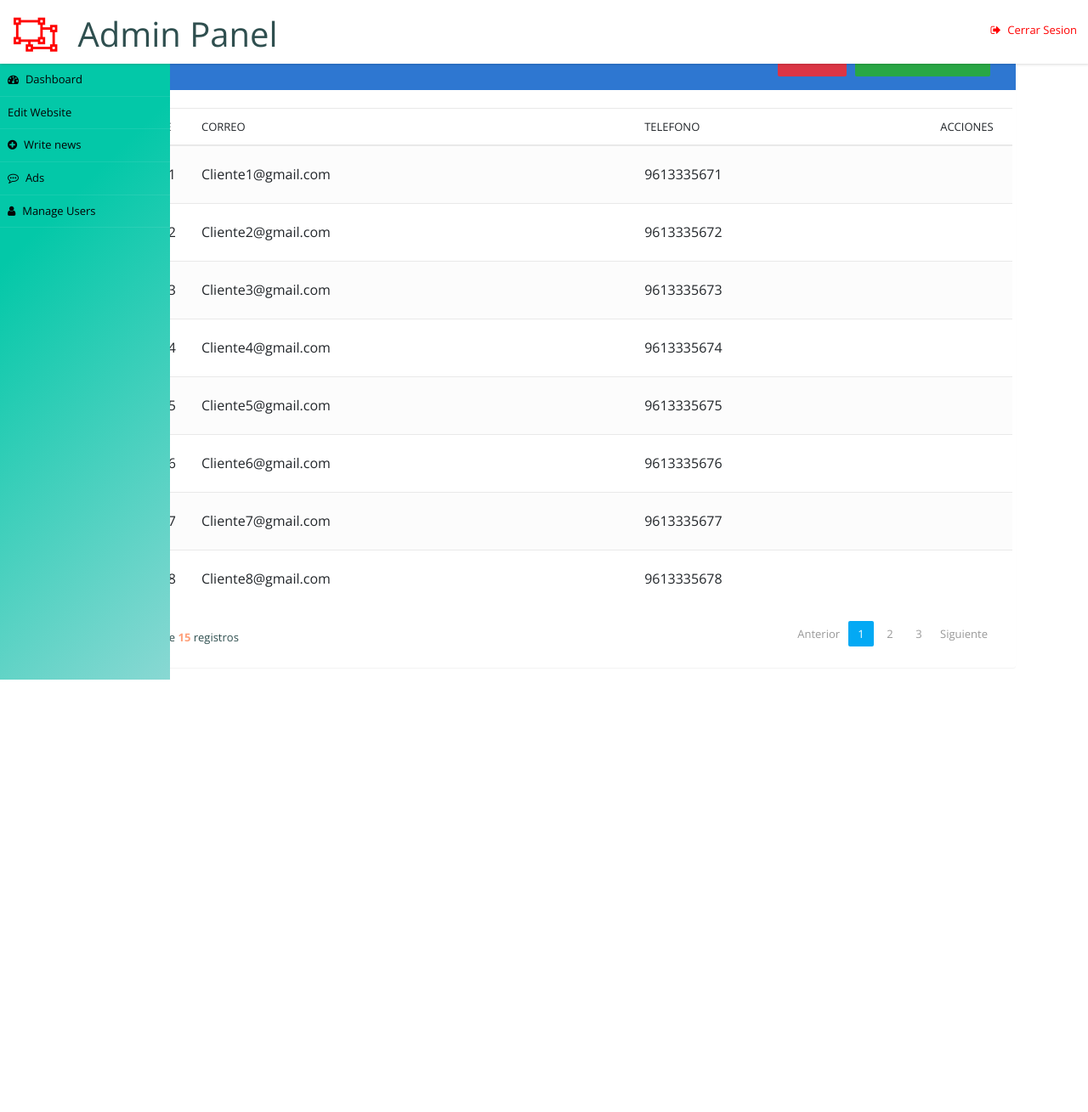
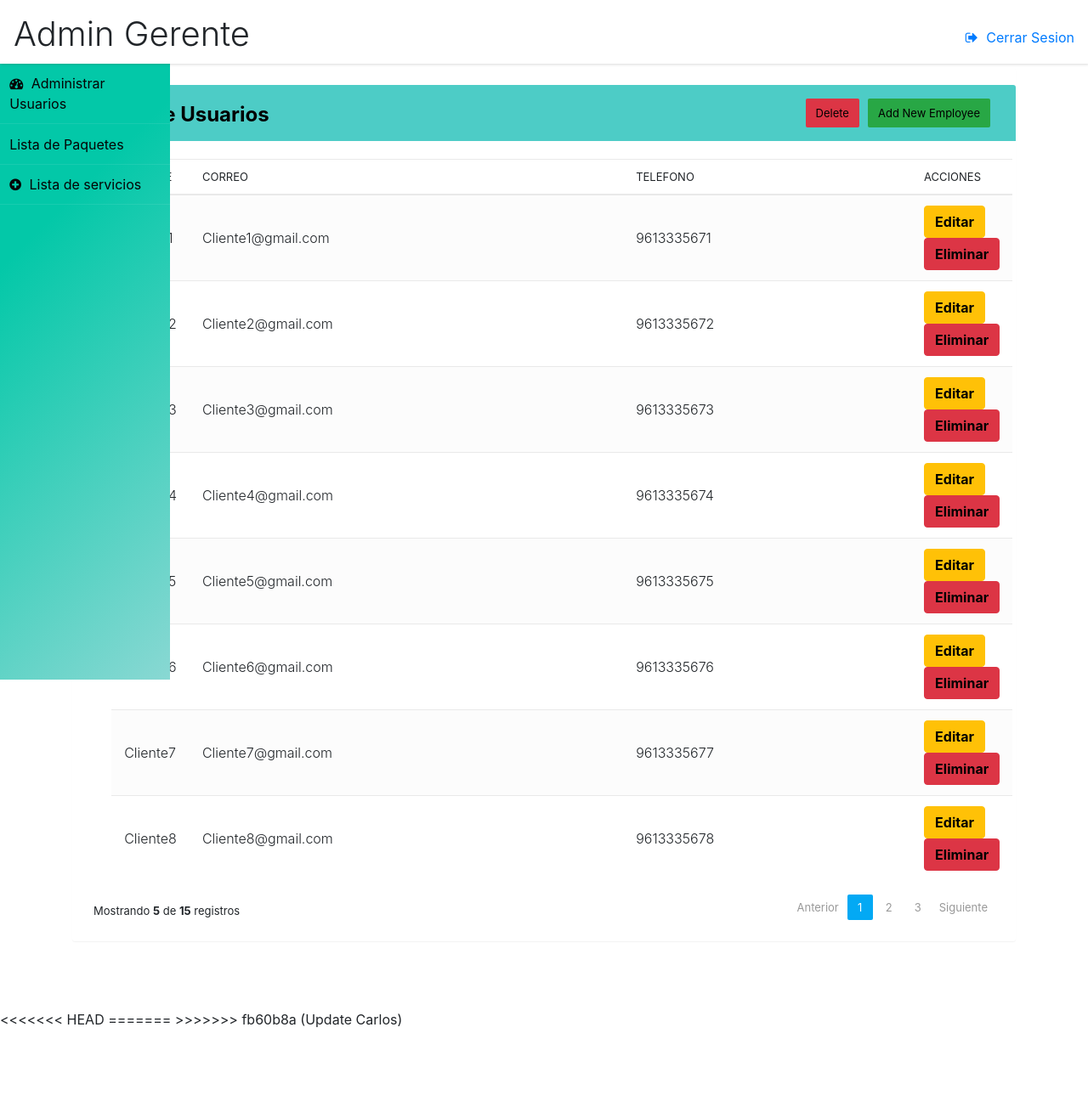
Before and after one commit to Meneses-11/Framework-ProyectoU2, a Laravel app: page /gerente/usuarios in a window 1280 px wide. Shown: the whole page at 85% size. Before the commit the page ends 800 px from the top, so only its background shows below. Run offline with Laravel 10, Linux system fonts and the light colour scheme; some libraries are stand-ins or nearby versions.

Commit message:
Update Carlos2

```diff
--- a/app/Http/Controllers/entradaController.php
+++ b/app/Http/Controllers/entradaController.php
@@ -10,8 +10,11 @@
     public function validar(Request $sol){
         $user = $sol->input('usuario');
         $pass = $sol->input('password');
+<<<<<<< HEAD
         //dump($user);
         //dump($pass);
+=======
+>>>>>>> fb60b8a (Update Carlos)
         if ($user=='cliente'&&$pass=='cliente') {
             # code...
             return view('/cliente/clntEvent');
--- a/public/css/styleBars.css
+++ b/public/css/styleBars.css
@@ -39,12 +39,7 @@
   font-weight: 300;
   padding: 1rem;
 }
-header[role="banner"] h1:before {
-  content: "\f248";
-  font-family: FontAwesome;
-  padding-right: 0.6em;
-  color: red;
-}
+
 header[role="banner"] .utilities {
   width: 100%;
   background: slategray;
@@ -175,10 +170,7 @@
 }
 
 /* typography */
-a {
-  text-decoration: none;
-  color: inherit;
-}
+
 
 h2,
 h3,
@@ -187,13 +179,7 @@
   margin: 0;
 }
 
-h2 {
-  color: #ff1a1a;
-}
 
-b {
-  color: lightsalmon;
-}
 
 .hint {
   color: lightslategray;
--- a/public/css/styletabla.css
+++ b/public/css/styletabla.css
@@ -1,22 +1,16 @@
-body {
-    color: #566787;
-    background: #f5f5f5;
-    font-family: 'Varela Round', sans-serif;
-    font-size: 13px;
-}
 .table-wrapper {
     background: #fff;
     padding: 20px 25px;
-    margin: 30px 0;
+    margin: 80px 0;
     border-radius: 3px;
     box-shadow: 0 1px 1px rgba(0,0,0,.05);
 }
 .table-title {
     padding-bottom: 15px;
-    background: #2e77d1;
-    color: #fff;
+    background-color: #4dccc6;
+    color: #000000;
     padding: 16px 30px;
-    margin: -20px -25px 10px;
+    margin: 0px -25px 10px;
     border-radius: 3px 3px 0 0;
 }
 .table-title h2 {
@@ -27,7 +21,7 @@
     float: right;
 }
 .table-title .btn {
-    color: #fff;
+    color: #000000;
     float: right;
     font-size: 13px;
     border: none;
@@ -75,9 +69,7 @@
 }
 table.table td a {
     font-weight: bold;
-    color: #566787;
-    display: inline-block;
-    text-decoration: none;
+    color: #000000;
     outline: none !important;
 }
 table.table td a:hover {
--- a/resources/views/gerente/inicio.blade.php
+++ b/resources/views/gerente/inicio.blade.php
@@ -3,12 +3,13 @@
 @section('titulo')
 Usuarios
 @endsection
+@section('titulobar')
+Admin Gerente
+@endsection
 @section('menu')
-    <li class="dashboard"><a href="admindashboard">Dashboard</a></li>
-    <li class="navItem"><a href="#">Edit Website</a></li>
-    <li class="write"><a href="#">Write news</a></li>
-    <li class="comments"><a href="#">Ads</a></li>
-    <li class="users"><a href="#">Manage Users</a></li>
+    <li class="dashboard"><a href="/gerente/usuarios">Administrar Usuarios</a></li>
+    <li class="navItem"><a href="#">Lista de Paquetes</a></li>
+    <li class="write"><a href="#">Lista de servicios</a></li>
 @endsection
 
 @section('contenido')
@@ -25,8 +26,8 @@
     <td>Cliente{{ $i.'@gmail.com'}}</td>
     <td>961333567{{ $i }}</td>
     <td>
-      <a href="#editEmployeeModal" class="edit" data-toggle="modal"><i class="material-icons" data-toggle="tooltip" title="Edit">&#xE254;</i></a>
-      <a href="#deleteEmployeeModal" class="delete" data-toggle="modal"><i class="material-icons" data-toggle="tooltip" title="Delete">&#xE872;</i></a>
+      <a href="#editEmployeeModal" class="btn btn-warning" data-toggle="modal">Editar</a>
+      <a href="#deleteEmployeeModal" class="btn btn-danger" data-toggle="modal">Eliminar</a>
     </td>
   </tr>
 
--- a/resources/views/plantillas/menuCliente.blade.php
+++ b/resources/views/plantillas/menuCliente.blade.php
@@ -7,11 +7,18 @@
     <title>@yield('titulo')</title>
     <link rel="stylesheet" href="/css/styleBars.css">
     <link rel="stylesheet" href="/css/styleMenuClnt.css">
+<<<<<<< HEAD
     <link rel="stylesheet" href="/css/stylePaquetes.css">
 
+=======
+    <link rel="stylesheet" href="https://cdn.jsdelivr.net/npm/bootstrap@4.3.1/dist/css/bootstrap.min.css" integrity="sha384-ggOyR0iXCbMQv3Xipma34MD+dH/1fQ784/j6cY/iJTQUOhcWr7x9JvoRxT2MZw1T" crossorigin="anonymous">
+    <script src="https://code.jquery.com/jquery-3.3.1.slim.min.js" integrity="sha384-q8i/X+965DzO0rT7abK41JStQIAqVgRVzpbzo5smXKp4YfRvH+8abtTE1Pi6jizo" crossorigin="anonymous"></script>
+    <script src="https://cdn.jsdelivr.net/npm/bootstrap@4.3.1/dist/js/bootstrap.min.js" integrity="sha384-JjSmVgyd0p3pXB1rRibZUAYoIIy6OrQ6VrjIEaFf/nJGzIxFDsf4x0xIM+B07jRM" crossorigin="anonymous"></script>
+    <link rel="stylesheet" href="/css/styletabla.css">
+>>>>>>> fb60b8a (Update Carlos)
 </head>
 <header role="banner">
-    <h1>Admin Panel</h1>
+    <h1>@yield('titulobar')</h1>
     <ul class="utilities">
       <br>
       <li class="logout warn"><a href="">Cerrar Sesion</a></li>
@@ -28,7 +35,9 @@
 <body>
     <main role="main">
         <section class="panel important">
+        <div>
+            @yield('contenido')
 
-            @yield('contenido')
+        </div>
         </section>
 </body>
--- a/resources/views/plantillas/tabla.blade.php
+++ b/resources/views/plantillas/tabla.blade.php
@@ -1,10 +1,3 @@
-
-<head>
-    <link rel="stylesheet" href="https://cdn.jsdelivr.net/npm/bootstrap@4.3.1/dist/css/bootstrap.min.css" integrity="sha384-ggOyR0iXCbMQv3Xipma34MD+dH/1fQ784/j6cY/iJTQUOhcWr7x9JvoRxT2MZw1T" crossorigin="anonymous">
-    <script src="https://code.jquery.com/jquery-3.3.1.slim.min.js" integrity="sha384-q8i/X+965DzO0rT7abK41JStQIAqVgRVzpbzo5smXKp4YfRvH+8abtTE1Pi6jizo" crossorigin="anonymous"></script>
-    <script src="https://cdn.jsdelivr.net/npm/bootstrap@4.3.1/dist/js/bootstrap.min.js" integrity="sha384-JjSmVgyd0p3pXB1rRibZUAYoIIy6OrQ6VrjIEaFf/nJGzIxFDsf4x0xIM+B07jRM" crossorigin="anonymous"></script>
-    <link rel="stylesheet" href="/css/styletabla.css">
-</head>
     <div class="container">
         <div class="table-wrapper">
           <div class="table-title">
@@ -13,8 +6,8 @@
                 <h2><b>@yield('tituloTabla')</b></h2>
               </div>
               <div class="col-sm-6">
-                <a href="#addEmployeeModal" class="btn btn-success" data-toggle="modal"><i class="material-icons">&#xE147;</i> <span>Add New Employee</span></a>
-                <a href="#deleteEmployeeModal" class="btn btn-danger" data-toggle="modal"><i class="material-icons">&#xE15C;</i> <span>Delete</span></a>
+                <a href="#addEmployeeModal" class="btn btn-success" data-toggle="modal"> <span>Add New Employee</span></a>
+                <a href="#deleteEmployeeModal" class="btn btn-danger" data-toggle="modal"> <span>Delete</span></a>
               </div>
             </div>
           </div>
@@ -34,7 +27,7 @@
           <div class="clearfix">
             <div class="hint-text">Mostrando <b>5</b> de <b>15</b> registros</div>
             <ul class="pagination">
-              <li class="page-item disabled"><a href="#">Anterior</a></li>
+              <li class="page-item"><a href="#">Anterior</a></li>
               <li class="page-item active"><a href="#" class="page-link">1</a></li>
               <li class="page-item"><a href="#" class="page-link">2</a></li>
               <li class="page-item"><a href="#" class="page-link">3</a></li>
@@ -43,6 +36,7 @@
           </div>
         </div>
       </div>
+
       <!-- Edit Modal HTML -->
       <div id="addEmployeeModal" class="modal fade">
         <div class="modal-dialog">
--- a/routes/web.php
+++ b/routes/web.php
@@ -1,17 +1,14 @@
 <?php
-
 use Illuminate\Support\Facades\Route;
 use App\Http\Controllers\clienteController;
 use App\Http\Controllers\entradaController;
-
-
-
 
 /*Route::get('/', function () {
     //return view('/plantillas/menuCliente');
     //return view('welcome');
     return view('/cliente/clntEvent');
 });*/
+
 Route::get('/gerente/usuarios',function(){
     return view('/gerente/inicio');
 })->name('listaUsuarios');
```
Also changed, not shown: other parts of public/css/styletabla.css (+1 -51 lines), resources/views/entrada.blade.php (indentation only).
